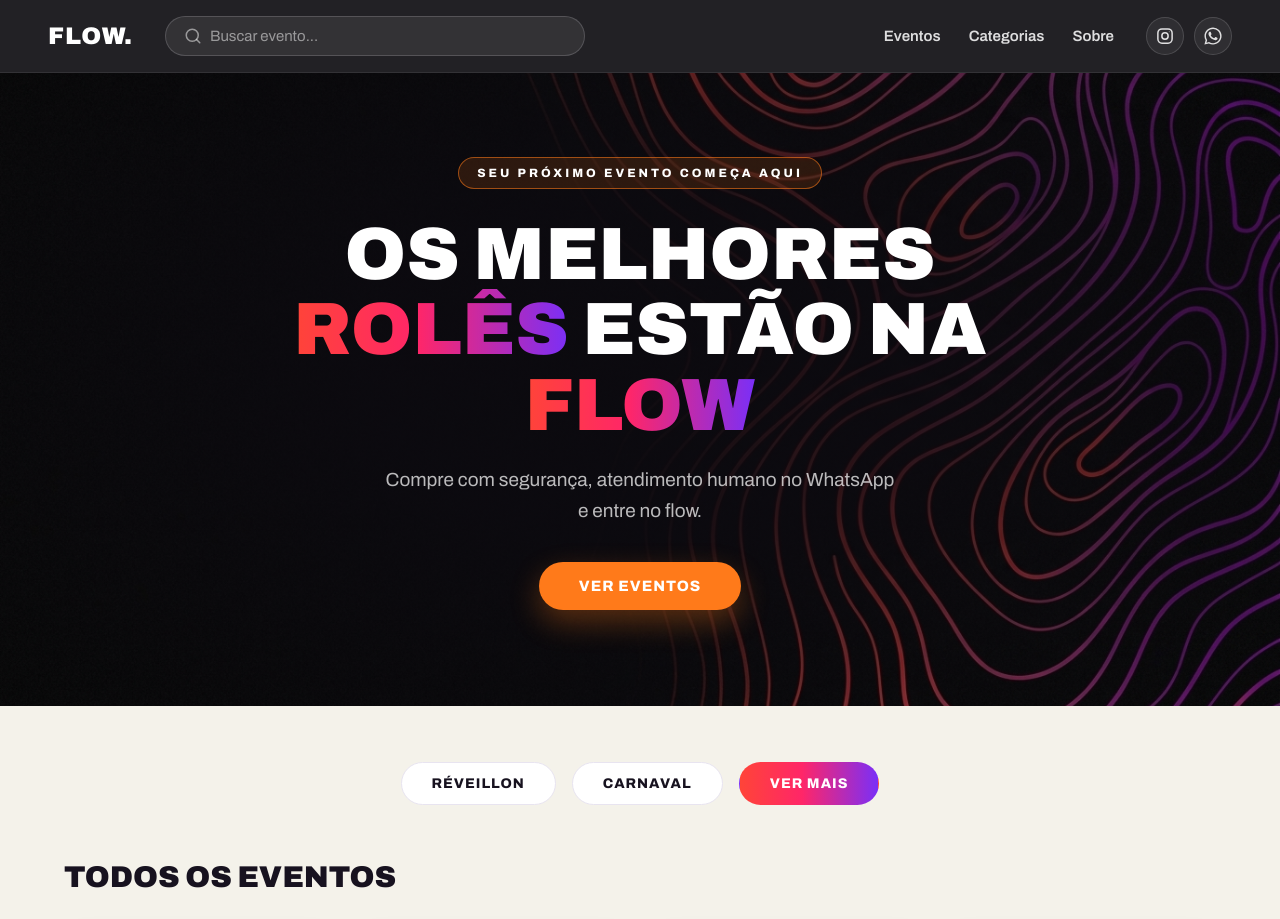
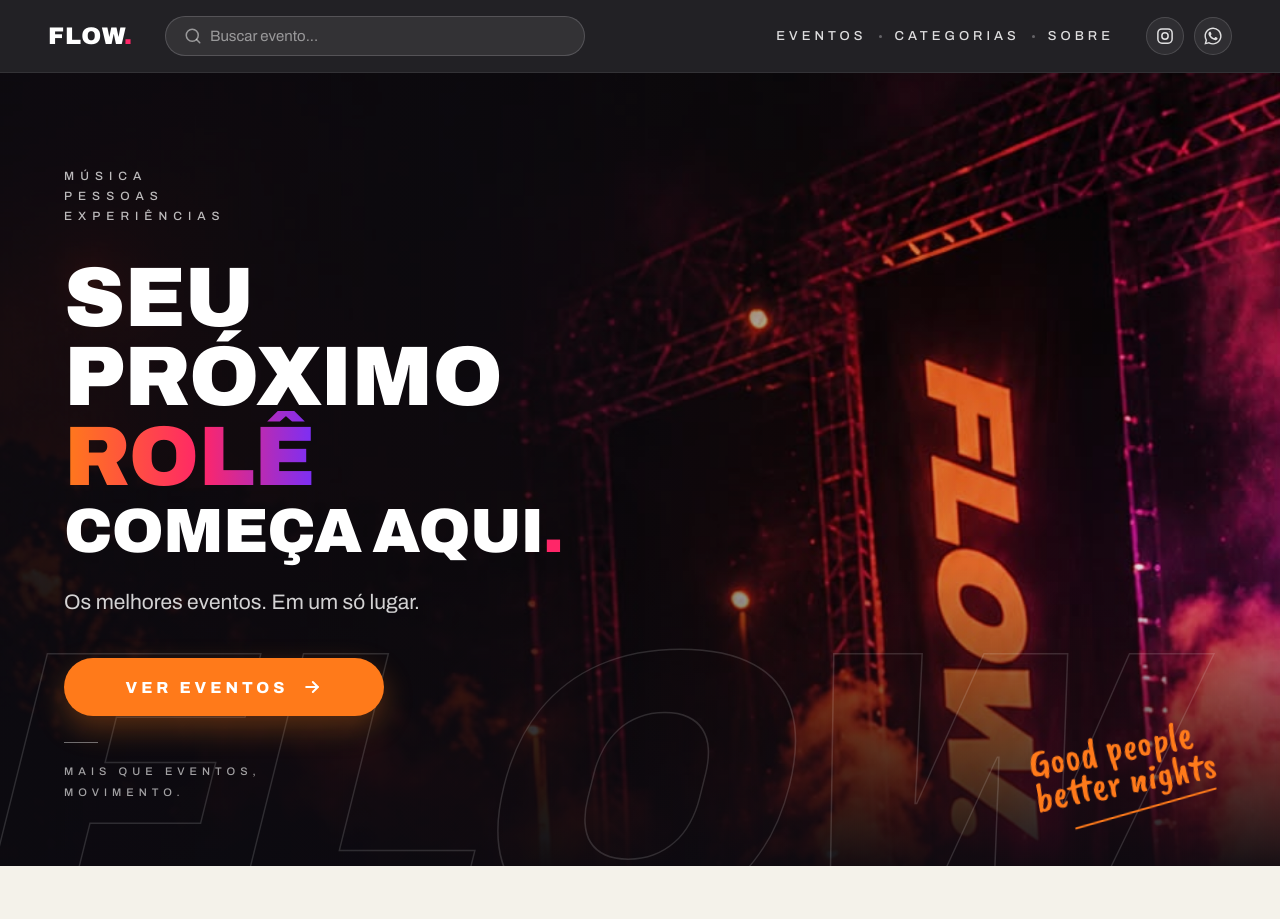
Before and after one commit to MarcosAmericano06/flowtickets, a plain HTML site: page index.html in a window 1280 px wide. Shown: the top 919 px of the page. Drawn offline with nearby package versions, Linux system fonts and the light colour scheme; no server answers.

Commit message:
Nova capa: foto do palco FLOW, título SEU PRÓXIMO ROLÊ COMEÇA AQUI
- Hero alinhado à esquerda com tags, título expandido, lema e assinatura
  Good people better nights, FLOW vazado ao fundo
- Menu do topo em caixa alta espaçada e ponto magenta no logo

Co-Authored-By: Claude Opus 5.5 <noreply@anthropic.com>

```diff
--- a/index.html
+++ b/index.html
@@ -7,7 +7,7 @@
   <meta name="description" content="Flow Tickets: máquina de distribuição para entretenimento. Ingressos com segurança para os maiores eventos do país.">
   <link rel="preconnect" href="https://fonts.googleapis.com">
   <link rel="preconnect" href="https://fonts.gstatic.com" crossorigin>
-  <link href="https://fonts.googleapis.com/css2?family=Archivo:wght@400;500;600;800;900&display=swap" rel="stylesheet">
+  <link href="https://fonts.googleapis.com/css2?family=Archivo:wdth,wght@62..125,400..900&family=Caveat+Brush&display=swap" rel="stylesheet">
   <style>
     :root {
       /* Marca */
@@ -62,8 +62,10 @@
       white-space: nowrap;
     }
     .logo img { height: 26px; width: auto; display: block; }
+    .logo .logo-texto .ponto { font-style: normal; color: var(--magenta); }
     .logo .logo-texto {
       font-weight: 900;
+      font-stretch: 125%;
       font-size: 24px;
       letter-spacing: 1px;
       color: var(--branco);
@@ -99,10 +101,24 @@
       gap: 28px;
     }
     nav a {
+      position: relative;
       color: rgba(255, 255, 255, 0.85);
       text-decoration: none;
-      font-weight: 600;
-      font-size: 15px;
+      font-weight: 500;
+      font-size: 13px;
+      letter-spacing: 4px;
+      text-transform: uppercase;
+    }
+    nav a + a::before {
+      content: '';
+      position: absolute;
+      left: -15.5px;
+      top: 50%;
+      width: 3px;
+      height: 3px;
+      margin-top: -1.5px;
+      border-radius: 50%;
+      background: rgba(255, 255, 255, 0.3);
     }
     nav a:hover { color: #ff5c8a; }
 
@@ -130,65 +146,148 @@
     }
     .redes-topo svg { width: 18px; height: 18px; display: block; }
 
-    /* ===== Hero ===== */
+    /* ===== Hero (capa) ===== */
     .hero {
       position: relative;
-      padding: 84px 24px 96px;
-      background: url('flow-hero.png') center / cover no-repeat, var(--preto);
+      min-height: min(88vh, 820px);
+      display: flex;
+      flex-direction: column;
+      justify-content: center;
+      padding: 96px 64px 150px;
+      background: url('flow-capa.jpg') center 24% / cover no-repeat, var(--preto);
       color: var(--branco);
       overflow: hidden;
     }
+    /* escurece a esquerda (onde fica o texto) e a base, pra dar leitura */
     .hero::before {
       content: '';
       position: absolute;
       inset: 0;
       z-index: 1;
-      background: radial-gradient(ellipse 68% 82% at 50% 46%, rgba(12,10,16,0.85) 32%, rgba(12,10,16,0.45) 68%, rgba(12,10,16,0.08) 100%);
+      background:
+        linear-gradient(90deg, rgba(12,10,16,0.92) 0%, rgba(12,10,16,0.7) 38%, rgba(12,10,16,0.15) 72%, rgba(12,10,16,0.05) 100%),
+        linear-gradient(0deg, rgba(12,10,16,0.95) 0%, rgba(12,10,16,0) 38%);
     }
     .hero .miolo {
       position: relative;
       z-index: 2;
-      max-width: 900px;
+      width: 100%;
+      max-width: 1200px;
       margin: 0 auto;
-      text-align: center;
     }
 
-    .hero .eyebrow {
-      display: inline-block;
+    .hero-tags {
+      display: flex;
+      flex-direction: column;
+      gap: 6px;
+      margin-bottom: 36px;
       font-size: 12px;
-      font-weight: 800;
-      letter-spacing: 3px;
+      font-weight: 500;
+      letter-spacing: 6px;
       text-transform: uppercase;
-      color: var(--branco);
-      background: rgba(255, 122, 26, 0.14);
-      border: 1px solid rgba(255, 122, 26, 0.55);
-      border-radius: 999px;
-      padding: 8px 18px;
-      margin-bottom: 28px;
+      color: rgba(255, 255, 255, 0.72);
     }
 
     .hero h1 {
-      font-size: clamp(38px, 6vw, 74px);
+      font-size: clamp(46px, 6.6vw, 96px);
       font-weight: 900;
+      font-stretch: 125%;
       text-transform: uppercase;
-      line-height: 1.02;
-      max-width: 780px;
-      margin: 0 auto 22px;
+      line-height: 0.94;
+      letter-spacing: -0.01em;
+      margin-bottom: 26px;
     }
+    .hero h1 span { display: block; }
+    .hero h1 .menor { font-size: 0.74em; margin-top: 0.08em; }
     .hero h1 em {
       font-style: normal;
-      background: var(--gradiente);
+      background: linear-gradient(90deg, var(--laranja) 0%, var(--magenta) 55%, var(--roxo) 100%);
       -webkit-background-clip: text;
       background-clip: text;
       -webkit-text-fill-color: transparent;
     }
+    .hero h1 .ponto { font-style: normal; color: var(--magenta); }
 
     .hero p {
-      font-size: 19px;
+      font-size: 21px;
       max-width: 520px;
-      margin: 0 auto 36px;
-      color: rgba(255, 255, 255, 0.72);
-      line-height: 1.6;
+      margin-bottom: 40px;
+      color: rgba(255, 255, 255, 0.82);
+      line-height: 1.5;
+    }
+
+    .hero-botoes .btn {
+      display: inline-flex;
+      align-items: center;
+      justify-content: center;
+      gap: 14px;
+      min-width: 320px;
+      padding: 19px 40px;
+      font-size: 16px;
+      letter-spacing: 4px;
+    }
+    .hero-botoes .btn svg { width: 20px; height: 20px; transition: transform 0.2s ease; }
+    .hero-botoes .btn:hover svg { transform: translateX(4px); }
+
+    /* rodapé da capa: lema à esquerda, assinatura à direita */
+    .hero-lema {
+      position: absolute;
+      z-index: 2;
+      left: 64px;
+      bottom: 64px;
+      font-size: 11px;
+      font-weight: 500;
+      letter-spacing: 5px;
+      line-height: 1.9;
+      text-transform: uppercase;
+      color: rgba(255, 255, 255, 0.62);
+    }
+    .hero-lema::before {
+      content: '';
+      display: block;
+      width: 34px;
+      height: 1px;
+      margin-bottom: 18px;
+      background: rgba(255, 255, 255, 0.4);
+    }
+    .hero-assinatura {
+      position: absolute;
+      z-index: 2;
+      right: 64px;
+      bottom: 54px;
+      font-family: 'Caveat Brush', cursive;
+      font-size: 40px;
+      line-height: 0.86;
+      color: var(--laranja);
+      transform: rotate(-11deg);
+      text-align: left;
+    }
+    .hero-assinatura::after {
+      content: '';
+      display: block;
+      width: 80%;
+      height: 2px;
+      margin: 12px 0 0 18%;
+      border-radius: 2px;
+      background: var(--laranja);
+      transform: rotate(-5deg);
+    }
+    /* "FLOW" gigante vazado no fundo */
+    .hero-marca {
+      position: absolute;
+      z-index: 1;
+      left: -0.04em;
+      bottom: -0.3em;
+      font-size: clamp(180px, 30vw, 460px);
+      font-weight: 900;
+      font-stretch: 125%;
+      line-height: 1;
+      color: transparent;
+      -webkit-text-stroke: 1.5px rgba(255, 255, 255, 0.14);
+      transform: skewX(-14deg);
+      pointer-events: none;
+      user-select: none;
+      white-space: nowrap;
     }
 
     /* Entrada suave dos elementos do banner */
@@ -196,10 +295,16 @@
       from { opacity: 0; transform: translateY(16px); }
       to   { opacity: 1; transform: none; }
     }
-    .hero .eyebrow  { animation: hero-subir 0.55s ease both; }
+    .hero-tags      { animation: hero-subir 0.55s ease both; }
     .hero h1        { animation: hero-subir 0.55s ease 0.1s both; }
     .hero p         { animation: hero-subir 0.55s ease 0.2s both; }
     .hero-botoes    { animation: hero-subir 0.55s ease 0.3s both; }
+    .hero-lema, .hero-assinatura { animation: hero-subir 0.6s ease 0.45s both; }
+    .hero-assinatura { animation-name: hero-assinar; }
+    @keyframes hero-assinar {
+      from { opacity: 0; transform: rotate(-11deg) translateY(16px); }
+      to   { opacity: 1; transform: rotate(-11deg); }
+    }
 
     .btn {
       display: inline-block;
@@ -227,12 +332,7 @@
     }
     .btn-secundario:hover { border-color: #ff5c8a; background: rgba(255, 38, 104, 0.12); }
 
-    .hero-botoes {
-      display: flex;
-      gap: 14px;
-      flex-wrap: wrap;
-      justify-content: center;
-    }
+    .hero-botoes { display: flex; gap: 14px; flex-wrap: wrap; }
 
     /* ===== Faixa de destaques ===== */
     .destaques {
@@ -841,19 +941,35 @@
       header { padding: 14px 18px; flex-wrap: wrap; gap: 14px; }
       .logo .logo-texto { font-size: 22px; }
       .busca { order: 3; max-width: 100%; width: 100%; }
-      nav { margin-left: auto; gap: 16px; font-size: 14px; }
-      nav a { font-size: 14px; }
+      nav { margin-left: auto; gap: 18px; }
+      nav a { font-size: 10px; letter-spacing: 2.5px; }
+      nav a + a::before { left: -10.5px; }
       nav a.so-desktop { display: none; }
       .redes-topo { gap: 8px; }
       .redes-topo a { width: 34px; height: 34px; }
       .redes-topo svg { width: 16px; height: 16px; }
 
-      .hero { padding: 64px 20px 108px; background-position: 74% center; }
-      .hero::before { background: linear-gradient(90deg, rgba(12,10,16,0.94) 45%, rgba(12,10,16,0.55) 80%, rgba(12,10,16,0.35) 100%); }
-      .hero .eyebrow { font-size: 10px; letter-spacing: 2px; padding: 7px 14px; margin-bottom: 20px; }
-      .hero p { font-size: 16px; }
-      .hero-botoes { flex-direction: column; align-items: stretch; }
-      .hero-botoes .btn { width: 100%; padding: 15px 24px; text-align: center; }
+      .hero {
+        min-height: calc(100svh - 117px);
+        justify-content: flex-start;
+        padding: 44px 24px 190px;
+        background-size: auto 125%;
+        background-position: 80% 30%;
+      }
+      .hero::before {
+        background:
+          linear-gradient(90deg, rgba(12,10,16,0.85) 0%, rgba(12,10,16,0.55) 55%, rgba(12,10,16,0.1) 100%),
+          linear-gradient(0deg, rgba(12,10,16,0.96) 0%, rgba(12,10,16,0) 42%);
+      }
+      .hero-tags { font-size: 10px; letter-spacing: 5px; gap: 5px; margin-bottom: 30px; }
+      .hero h1 { font-size: clamp(40px, 12.4vw, 60px); margin-bottom: 18px; }
+      .hero h1 .menor { font-size: 0.6em; }
+      .hero p { font-size: 17px; margin-bottom: 30px; }
+      .hero-botoes .btn { min-width: 0; width: min(100%, 300px); padding: 17px 24px; font-size: 14px; letter-spacing: 3px; }
+      .hero-lema { left: 22px; bottom: 96px; font-size: 9px; letter-spacing: 4px; }
+      .hero-lema::before { margin-bottom: 14px; }
+      .hero-assinatura { right: 20px; bottom: 88px; font-size: 26px; }
+      .hero-marca { font-size: 44vw; bottom: -0.26em; }
 
       .destaques { margin: -48px 16px 0; padding: 24px 16px; }
       .destaque { border-right: none; border-bottom: 1px solid var(--borda); padding: 16px 8px; }
@@ -891,7 +1007,7 @@
 
   <header>
     <a class="logo" href="#">
-      <span class="logo-texto">FLOW.</span>
+      <span class="logo-texto">FLOW<i class="ponto">.</i></span>
     </a>
     <div class="busca">
       <svg width="18" height="18" viewBox="0 0 24 24" fill="none" stroke="rgba(255,255,255,0.5)" stroke-width="2" stroke-linecap="round"><circle cx="11" cy="11" r="8"/><path d="m21 21-4.3-4.3"/></svg>
@@ -914,13 +1030,23 @@
 
   <section class="hero">
     <div class="miolo">
-      <span class="eyebrow">SEU PRÓXIMO EVENTO COMEÇA AQUI</span>
-      <h1>OS MELHORES <em>ROLÊS</em> ESTÃO NA <em>FLOW</em></h1>
-      <p>Compre com segurança, atendimento humano no WhatsApp e entre no flow.</p>
+      <div class="hero-tags"><span>Música</span><span>Pessoas</span><span>Experiências</span></div>
+      <h1>
+        <span>Seu</span>
+        <span>próximo</span>
+        <span><em>rolê</em></span>
+        <span class="menor">começa aqui<i class="ponto">.</i></span>
+      </h1>
+      <p>Os melhores eventos. Em um só lugar.</p>
       <div class="hero-botoes">
-        <a class="btn btn-primario" href="#eventos">Ver Eventos</a>
+        <a class="btn btn-primario" href="#eventos">Ver eventos
+          <svg viewBox="0 0 24 24" fill="none" stroke="currentColor" stroke-width="2.4" stroke-linecap="round" stroke-linejoin="round"><path d="M5 12h14"/><path d="m13 6 6 6-6 6"/></svg>
+        </a>
       </div>
     </div>
+    <div class="hero-lema">Mais que eventos,<br>movimento.</div>
+    <div class="hero-assinatura" aria-hidden="true">Good people<br>better nights</div>
+    <div class="hero-marca" aria-hidden="true">FLOW</div>
   </section>
 
   <div class="filtros">
```
Also changed, not shown: flow-capa.jpg (added).
